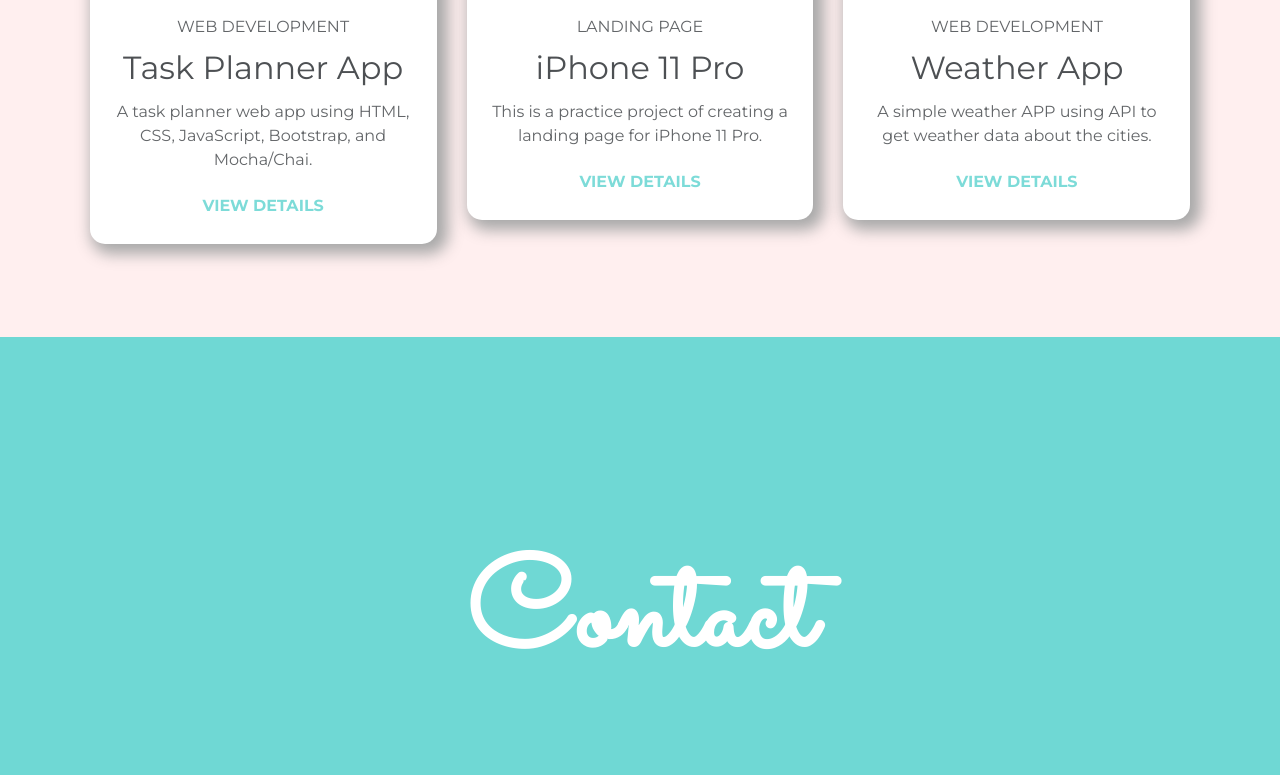
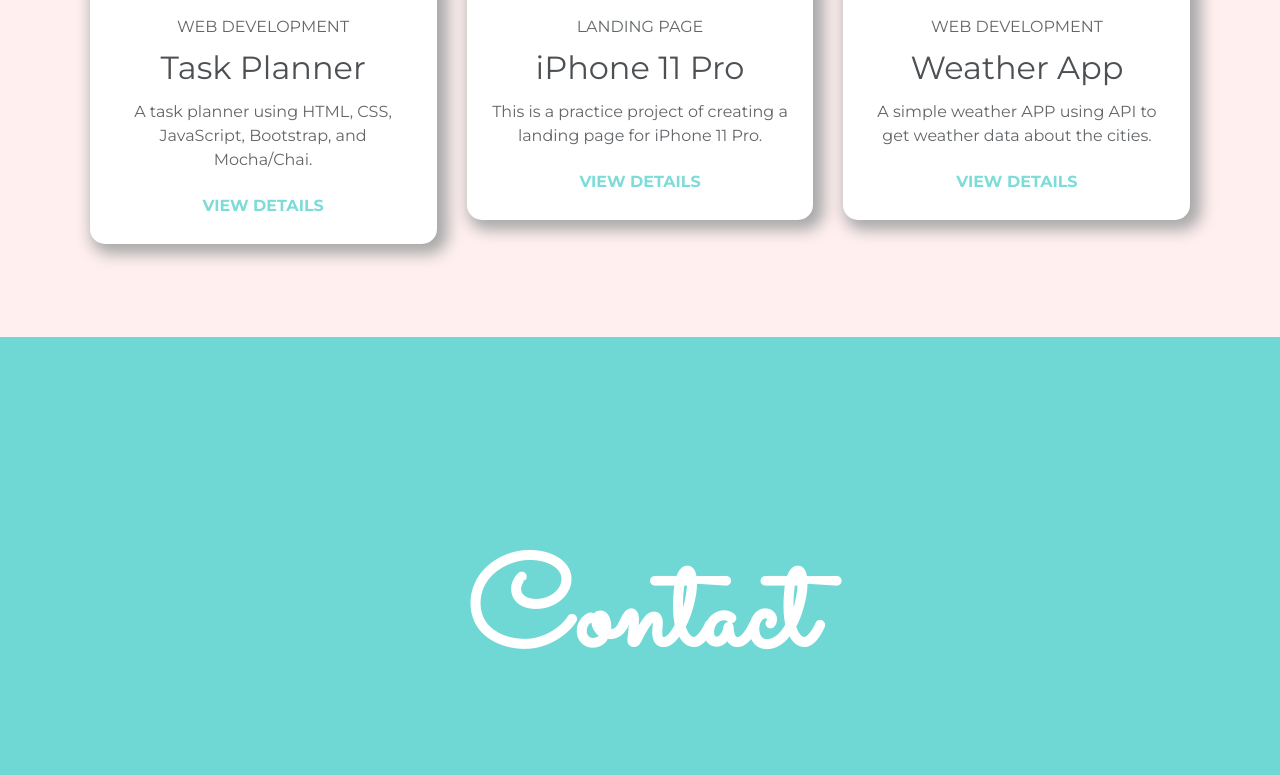
Before and after one commit to Githubzoe/personal-portfolio-GA-web-assessment, a plain HTML site: page index.html in a window 1280 px wide. Shown: the part 1263-2038 px from the top of the page. Drawn offline with nearby package versions, Linux system fonts and the light colour scheme.

Commit message:
updated project content

```diff
--- a/index.html
+++ b/index.html
@@ -67,8 +67,8 @@
                   class="card-img-top" src="images/project3.jpeg" alt="Card image cap"></a>
               <div class="card-body">
                 <h6 class="project-category">Web Development</h6>
-                <h5 class="project-title">Task Planner App</h5>
-                <p class="project-description">A task planner web app using HTML, CSS, JavaScript, Bootstrap, and Mocha/Chai.</p>
+                <h5 class="project-title">Task Planner</h5>
+                <p class="project-description">A task planner using HTML, CSS, JavaScript, Bootstrap, and Mocha/Chai.</p>
                 <a href="https://jwd4-todolist-app.netlify.app/" class="btn" target="_blank">View Details</a>
               </div>
             </div>
```
